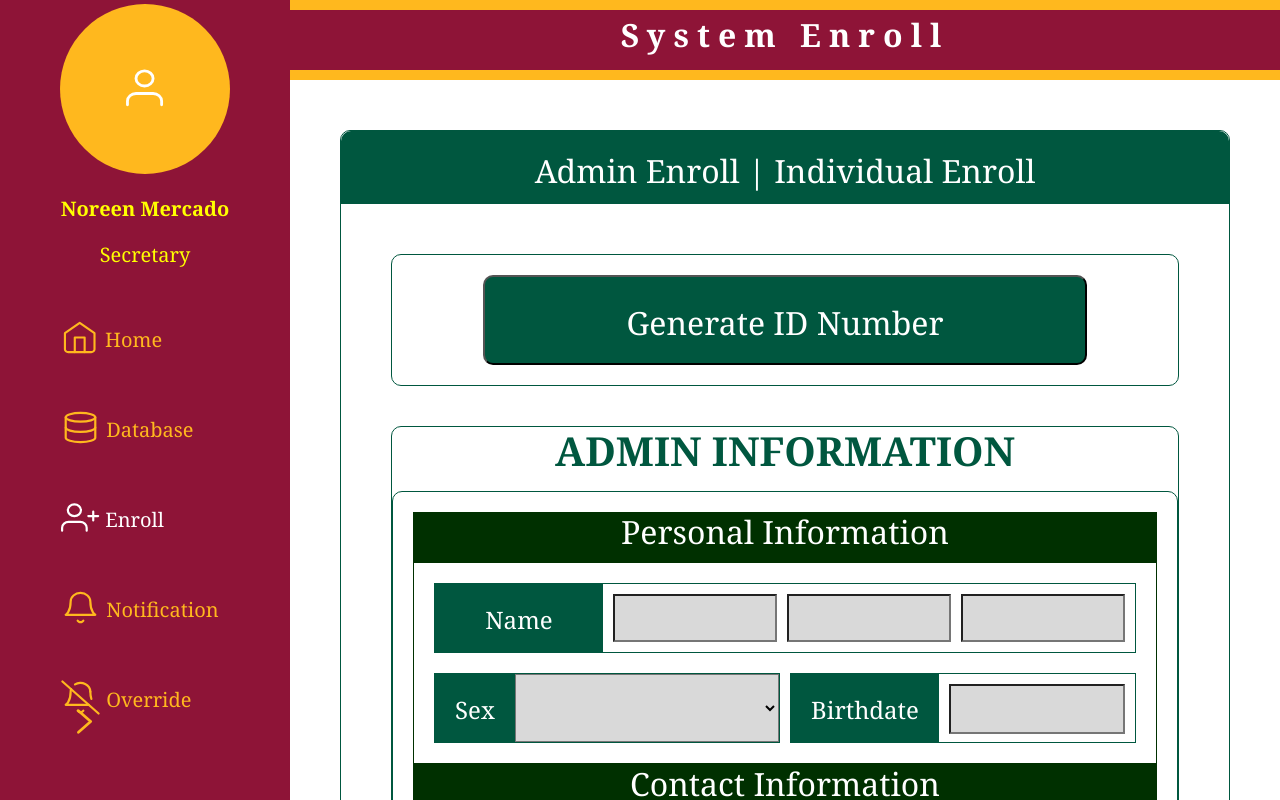
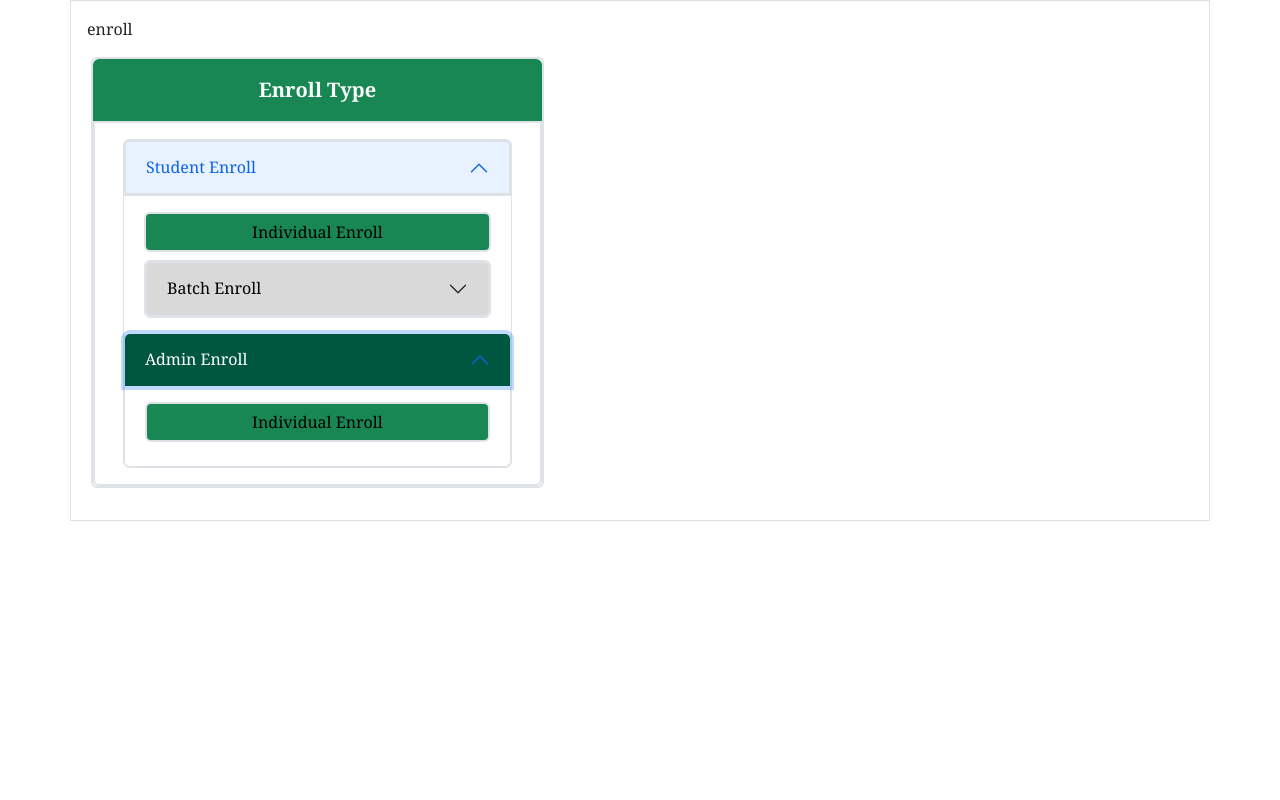
Before and after one commit to Hyper-Devs/Hyper-Devs, a React (Create React App) app in the folder client/: page /enroll in a window 1280 px wide. Both pictures are taken after a click on the button "Admin Enroll". Built offline with nearby package versions, Linux system fonts and the light colour scheme.

Commit message:
added enroll modifier ; started profile

```diff
--- a/client/src/App.jsx
+++ b/client/src/App.jsx
@@ -8,6 +8,8 @@ import Override from './Pages/Overriding/Override';
 import Notification from './Pages/Notification/Notification';
 import Enrollment from "./Pages/Enrollment/Enrollment"
 import Database from "./Pages/Database/Database";
+import Profile from "./Pages/Profile/Profile";
+import Enroll from "./Pages/Enroll/Enroll";
 
 function App() {
   return (
@@ -31,12 +33,20 @@ function App() {
             element={<Notification/>}
           />
           <Route
+            path="/enrollment"
+            element={<Enrollment/>}
+          />
+          <Route
             path="/enroll"
-            element={<Enrollment/>}
+            element={<Enroll/>}
           />
           <Route
             path="/database"
             element={<Database/>}
+          />
+            <Route
+            path="/profile"
+            element={<Profile/>}
           />
         </Routes>
       </BrowserRouter>
--- a/client/src/Components/Database/Database-Modifier.css
+++ b/client/src/Components/Database/Database-Modifier.css
@@ -10,6 +10,7 @@ body{
       background-color:#D9D9D9;
       color:#fff;
       padding:10px;
+      border-radius: 0px 0px 10px 10px;
 
   }
   .nav-tabs > li > a{
@@ -19,19 +20,33 @@ body{
   }
 
   .nav-tabs > li > a:hover{
-    background-color: #303136 !important;
+    background-color: #303136;
       border: medium none;
       border-radius: 0;
       color:#D9D9D9;
   }
+  .btn{
+    background: #198754;
+    color: black;
+  }
+  .btn:focus{
+    background:#00573F;
+    color: white;
+  }
+  .btn:active{
+    background: #198754;
+  }
+  button{
+    background: #198754;
+  }
+  button:focus{
+      background:#00573F;
+  }
+  button:active{
+    background: #198754;
+  }
   .input-group-text{
     justify-content: center;
-  }
-  .btn{
-    background-color:#00573F;
-  }
-  .tab-content {
-    border-radius: 0px 0px 10px 10px;
   }
   .col{
     justify-content: center;
--- a/client/src/Components/Database/Database-Modifier.jsx
+++ b/client/src/Components/Database/Database-Modifier.jsx
@@ -4,9 +4,9 @@ import "bootstrap/dist/js/bootstrap.min.js";
 
 function DatabaseModifier(){
     return(
-        <div className="container-md p-3 ">
+        <div className="container-md p-3  ">
         <nav>
-        <div class="nav nav-tabs" id="nav-tab" role="tablist">
+        <div class="nav nav-tabs border border-success-subtle" id="nav-tab" role="tablist">
             <button class="nav-link active text-black" id="nav-student-tab" data-bs-toggle="tab" data-bs-target="#nav-student" type="button" role="tab" aria-controls="nav-student" aria-selected="true">Student Information</button>
             <button class="nav-link text-black" id="nav-admin-tab" data-bs-toggle="tab" data-bs-target="#nav-admin" type="button" role="tab" aria-controls="nav-admin" aria-selected="false">Admin Information</button>
 
@@ -17,13 +17,13 @@ function DatabaseModifier(){
                 <div className="container-md ">
                     <div className="row">
                         <div class="input-group mb-1">
-                                <span class="input-group-text  " id="basic-addon1">#</span>
-                                <input type="text" class="form-control" placeholder="Enter Name or Number or Class" aria-label="StudentInfo" aria-describedby="basic-addon1"></input>
+                                <span class="input-group-text  " id="basic-addonS1">#</span>
+                                <input type="text" class="form-control" placeholder="Enter Name or Number or Class" aria-label="StudentInfo" aria-describedby="basic-addonS2"></input>
                             </div>
                             <div className="col">
                             <div class="input-group mb-1">
-                                    <label class="input-group-text " for="inputGroupSelect01">Grade Level</label>
-                                        <select class="form-select" id="inputGroupSelect01">
+                                    <label class="input-group-text " for="inputGroupSelectS1">Grade Level</label>
+                                        <select class="form-select" id="inputGroupSelectS2">
                                             <option selected>Select</option>
                                             <option value="7">7</option>
                                             <option value="8">8</option>
@@ -36,8 +36,8 @@ function DatabaseModifier(){
                             </div>
                             <div className="col">
                                 <div class="input-group mb-1">
-                                    <label class="input-group-text" for="inputGroupSelect01">Section</label>
-                                    <select class="form-select" id="inputGroupSelect01">
+                                    <label class="input-group-text" for="inputGroupSelectS3">Section</label>
+                                    <select class="form-select" id="inputGroupSelectS4">
                                         <option selected>Select</option>
                                         <option value="---">---</option>
                                     </select>
@@ -45,8 +45,8 @@ function DatabaseModifier(){
                             </div>
                             <div className="col">
                             <div class="input-group mb-1">
-                                    <label class="input-group-text" for="inputGroupSelect01">School Year</label>
-                                    <select class="form-select" id="inputGroupSelect01">
+                                    <label class="input-group-text" for="inputGroupSelectS5">School Year</label>
+                                    <select class="form-select" id="inputGroupSelectS6">
                                         <option selected>Select</option>
                                         <option value="22-23">2022-2023</option>
                                         <option value="22-24">2023-2024</option>
@@ -59,8 +59,8 @@ function DatabaseModifier(){
                         <div className="row ">
                             <div className="col-4">
                             <div class="input-group mb-1">
-                                <label class="input-group-text" for="inputGroupSelect01">Access Type</label>
-                                <select class="form-select" id="inputGroupSelect01">
+                                <label class="input-group-text" for="inputGroupSelectS7">Access Type</label>
+                                <select class="form-select" id="inputGroupSelectS8">
                                     <option selected>Select</option>
                                     <option value="BasicInformation">Basic Information</option>
                                     <option value="Logs/Attendance">Logs/Attendace</option>
@@ -95,13 +95,13 @@ function DatabaseModifier(){
         <div className="container-md ">
                     <div className="row">
                         <div class="input-group mb-1">
-                                <span class="input-group-text" id="basic-addon1">#</span>
-                                <input type="text" class="form-control" placeholder="Enter Name or Position" aria-label="StudentInfo" aria-describedby="basic-addon1"></input>
+                                <span class="input-group-text" id="basic-addonS3">#</span>
+                                <input type="text" class="form-control" placeholder="Enter Name or Position" aria-label="StudentInfo" aria-describedby="basic-addonS4"></input>
                             </div>
                             <div className="col">
                             <div class="input-group mb-1">
-                                    <label class="input-group-text" for="inputGroupSelect01">Position</label>
-                                        <select class="form-select" id="inputGroupSelect01">
+                                    <label class="input-group-text" for="inputGroupSelectS9">Position</label>
+                                        <select class="form-select" id="inputGroupSelectS10">
                                             <option selected>Select</option>
                                             <option value="AdminOp">Admin</option>
                                             <option value="FacultyOp">Faculty</option>
@@ -114,8 +114,8 @@ function DatabaseModifier(){
                 <div className="row">
                             <div className="col-4">
                             <div class="input-group mb-1">
-                                <label class="input-group-text" for="inputGroupSelect01">Access Type</label>
-                                <select class="form-select" id="inputGroupSelect01">
+                                <label class="input-group-text" for="inputGroupSelectS11">Access Type</label>
+                                <select class="form-select" id="inputGroupSelectS12">
                                     <option selected>Select</option>
                                     <option value="ADBasicInformation">Basic Information</option>
                                     <option value="ADOverrideLogs">Override Logs</option>
--- /dev/null
+++ b/client/src/Components/Enroll/Enroll-Modifier.css
@@ -0,0 +1,16 @@
+
+.accordion-button{
+    background: #d9d9d9;
+    color: black;
+  }
+  .accordion-button:focus{
+    background:#00573F;
+    color: white;
+  }
+  .accordion-button:active{
+    background: #198754;
+    color: black;
+  }
+  .accordion-header{
+    color: black;
+  }
--- /dev/null
+++ b/client/src/Components/Enroll/Enroll-Modifier.jsx
@@ -0,0 +1,75 @@
+import "./Enroll-Modifier.css"
+
+import "bootstrap/dist/css/bootstrap.min.css";
+import "bootstrap/dist/js/bootstrap.min.js";
+
+function EnrollModifier(){
+    return(
+        <div className="container-md border p-3">enroll
+        <div className="row-fluid">
+            <div className="col-5  p-3">
+                <div className="row border border-2 rounded border-black ">
+                <div className="row rounded-top pt-3 bg-success"><p class="fs-5 fw-bold text-center text-light ">Enroll Type</p></div>
+                <div className="row rounded-bottom  p-3 border  ">
+                <div class="accordion" id="accordionEnrollType">
+                <div class="accordion gap-3" id="accordionPanelsStayOpenStudent">
+                    <div class="accordion-item">
+                        <h2 class="accordion-header">
+                        <button class="accordion-button border " type="button" data-bs-toggle="collapse" data-bs-target="#panelsStayOpen-collapseOne" aria-expanded="true" aria-controls="panelsStayOpen-collapseOne">
+                            Student Enroll
+                        </button>
+                        </h2>
+                        <div id="panelsStayOpen-collapseOne" class="accordion-collapse collapse show">
+                        <div class="accordion-body">
+                        <div class="d-grid gap-2 mb-2">
+                            <button class="btn btn-success border border-success-subtle" type="button">Individual Enroll</button>
+                        </div>
+
+                        <div class="dropdown">
+
+                        <div class="accordion-item">
+                            <h2 class="accordion-header">
+                            <button class="accordion-button bg-succe border collapsed" type="button" data-bs-toggle="collapse" data-bs-target="#panelsStayOpen-collapseTwo" aria-expanded="false" aria-controls="panelsStayOpen-collapseTwo">
+                                Batch Enroll
+                            </button>
+                            </h2>
+                            <div id="panelsStayOpen-collapseTwo" class="accordion-collapse collapse">
+                            <div class="accordion-body">
+                            <div class="d-grid gap-2">
+                                <button class="btn btn-success  border border-success-subtle" type="button">Incoming Students</button>
+                                <button class="btn btn-success " type="button">New School Year</button>
+                                </div>
+                            </div>
+                            </div>
+                        </div>
+
+                        </div>
+                        </div>
+                    </div>
+
+                    <div class="accordion-item">
+                        <h2 class="accordion-header">
+                        <button class="accordion-button collapsed" type="button" data-bs-toggle="collapse" data-bs-target="#panelsStayOpen-collapseThree" aria-expanded="false" aria-controls="panelsStayOpen-collapseThree">
+                            Admin Enroll
+                        </button>
+                        </h2>
+                        <div id="panelsStayOpen-collapseThree" class="accordion-collapse collapse">
+                        <div class="accordion-body">
+                        <div class="d-grid gap-2 mb-2">
+                            <button class="btn btn-success border border-success-subtle" type="button">Individual Enroll</button>
+                        </div>
+                        </div>
+                        </div>
+                    </div>
+                    </div>
+
+            </div>
+        </div>
+        </div>
+        </div>
+        </div>
+        </div>
+        </div>
+    )
+}
+export default EnrollModifier
--- /dev/null
+++ b/client/src/Pages/Enroll/Enroll.jsx
@@ -0,0 +1,11 @@
+// import "./Enroll.css"
+import EnrollModifier from "../../Components/Enroll/Enroll-Modifier"
+
+function Enroll(){
+    return(
+        <div>
+            <EnrollModifier/>
+        </div>
+    )
+}
+export default Enroll
--- /dev/null
+++ b/client/src/Pages/Profile/Profile.jsx
@@ -0,0 +1,15 @@
+import "./Profile.css";
+import "bootstrap/dist/css/bootstrap.min.css";
+import "bootstrap/dist/js/bootstrap.min.js";
+
+import ProfileAccount from "../../Components/Profile/Profile-Account";
+
+
+function Profile(){
+    return(
+        <div>
+            <ProfileAccount/>
+        </div>
+    )
+}
+export default Profile
```
Also changed, not shown: client/src/Components/Profile/Profile-Account.jsx (added, +34 -0 lines), client/src/Assets/Group 98.png (added), client/src/Components/Custom/custom.css (added), client/src/Components/Profile/Profile-Account.css (added), client/src/Pages/Enroll/Enroll.css (added), client/src/Pages/Profile/Profile.css (added).
